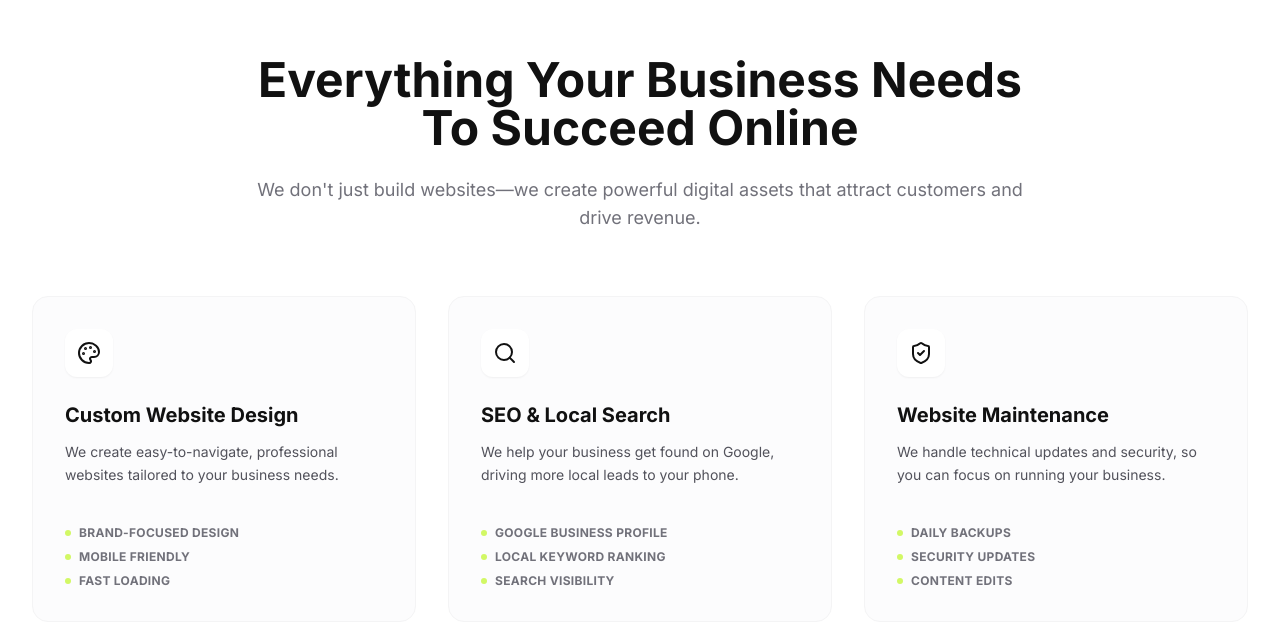
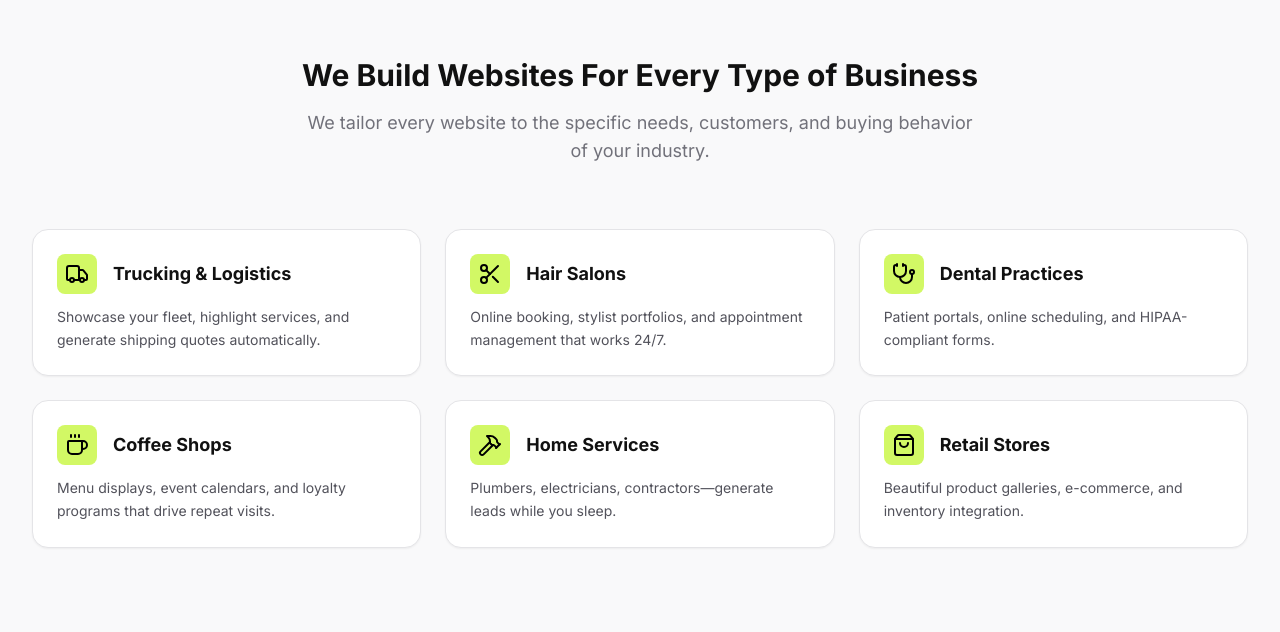
Before and after one commit to parfweb/CCGservicesLLC, a React (Vite) app: page / in a window 1280 px wide. Shown: the part 928-1560 px from the top of the page. Built offline with nearby package versions, Linux system fonts and the light colour scheme.

Commit message:
Swapped Services and Industries sections

```diff
--- a/App.tsx
+++ b/App.tsx
@@ -17,11 +17,11 @@ const App: React.FC = () => {
       <Navbar />
       <main>
         <Hero />
-        <Services />
+        <Industries />
         <Work />
         <Pricing />
         <Process />
-        <Industries />
+        <Services />
         <Hosting />
         <FAQ />
         <CTA />
```
